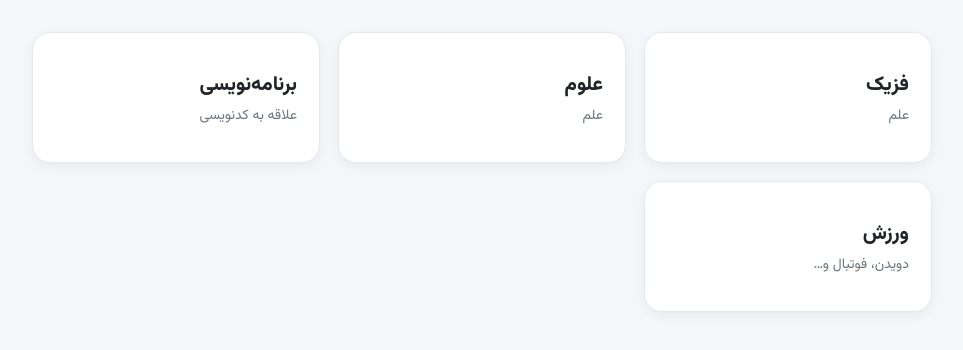
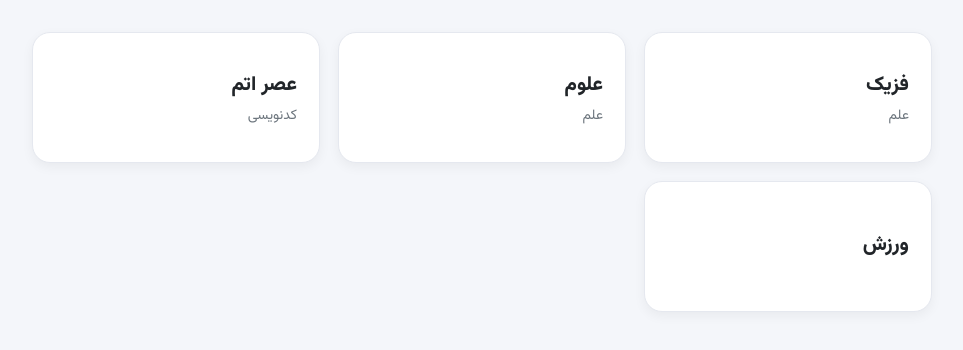
Before and after one commit to TEAX-AMIR/teax-amir.github.io, a plain HTML site: page index.html in a window 1280 px wide. Shown: the part 122-472 px from the top of the page, without its empty margins (158-1121 px from the left). Drawn offline with Linux system fonts and the light colour scheme.

Commit message:
Update index.html

```diff
--- a/index.html
+++ b/index.html
@@ -104,13 +104,13 @@
 
         <!-- مثال‌ کارت های دیگر -->
         <a class="card" href="#">
-            <div class="title">برنامه‌نویسی</div>
-            <div class="desc">علاقه به کدنویسی</div>
+            <div class="title">عصر اتم</div>
+            <div class="desc"> کدنویسی</div>
         </a>
 
         <a class="card" href="#">
             <div class="title">ورزش</div>
-            <div class="desc">دویدن، فوتبال و…</div>
+            <div class="desc"></div>
         </a>
 
     </div>
```
